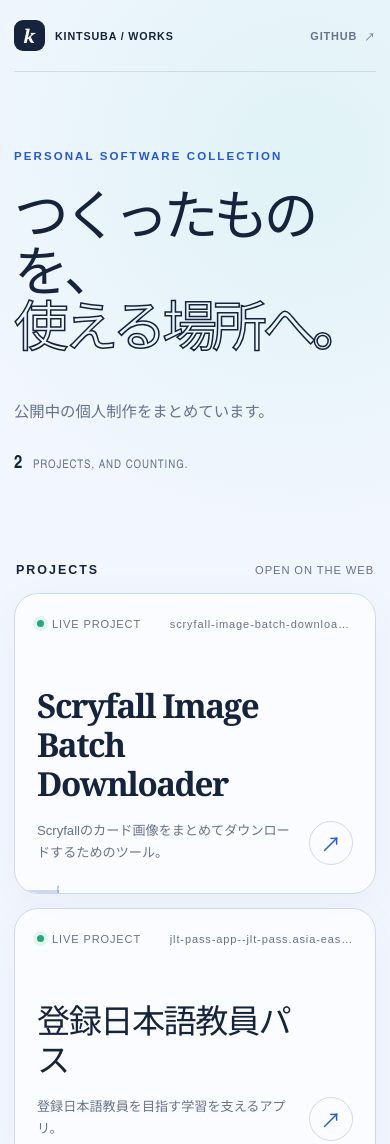
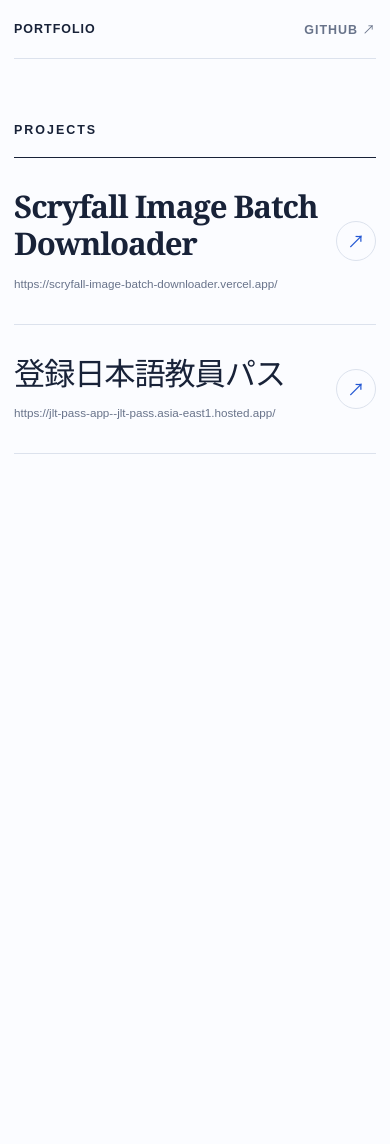
Before and after one commit to kintsuba/kintsuba-portfolio, a website built with Vite: page index.html in a window 390 px wide. Shown: the top 1144 px of the page. After the commit the page ends 844 px from the top, so only its background shows below. Built offline with nearby package versions, Linux system fonts and the light colour scheme.

Commit message:
Simplify portfolio layout

```diff
--- a/index.html
+++ b/index.html
@@ -3,19 +3,13 @@
   <head>
     <meta charset="UTF-8" />
     <meta name="viewport" content="width=device-width, initial-scale=1.0" />
-    <meta
-      name="description"
-      content="kintsubaが公開している個人制作のポートフォリオ。"
-    />
-    <meta name="theme-color" content="#f2f6ff" />
-    <meta property="og:title" content="kintsuba / works" />
-    <meta
-      property="og:description"
-      content="つくったものを、使える場所へ。公開中の個人制作をまとめています。"
-    />
+    <meta name="description" content="公開中の制作物をまとめたポートフォリオ。" />
+    <meta name="theme-color" content="#fbfcff" />
+    <meta property="og:title" content="Portfolio" />
+    <meta property="og:description" content="公開中の制作物をまとめたポートフォリオ。" />
     <meta property="og:type" content="website" />
     <link rel="icon" href="./favicon.svg" type="image/svg+xml" />
-    <title>kintsuba / works</title>
+    <title>Portfolio</title>
   </head>
   <body>
     <div id="app"></div>
--- a/src/content/projects/jlt-pass.md
+++ b/src/content/projects/jlt-pass.md
@@ -3,5 +3,3 @@ title: 登録日本語教員パス
 url: https://jlt-pass-app--jlt-pass.asia-east1.hosted.app/
 order: 2
 ---
-
-登録日本語教員を目指す学習を支えるアプリ。
--- a/src/content/projects/scryfall-image-batch-downloader.md
+++ b/src/content/projects/scryfall-image-batch-downloader.md
@@ -3,5 +3,3 @@ title: Scryfall Image Batch Downloader
 url: https://scryfall-image-batch-downloader.vercel.app/
 order: 1
 ---
-
-Scryfallのカード画像をまとめてダウンロードするためのツール。
--- a/src/main.js
+++ b/src/main.js
@@ -36,10 +36,7 @@ function parseFrontmatter(source, filename) {
     throw new Error(`${filename}: title、url、order は必須です。`);
   }
 
-  return {
-    ...data,
-    description: match[2].trim().replace(/\s+/g, ' '),
-  };
+  return data;
 }
 
 function escapeHtml(value) {
@@ -51,12 +48,9 @@ function escapeHtml(value) {
     .replaceAll("'", '&#039;');
 }
 
-function projectCard(project, index) {
-  const hostname = new URL(project.url).hostname;
-  const delay = `${140 + index * 90}ms`;
-
+function projectItem(project) {
   return `
-    <article class="project-card reveal" style="--delay: ${delay}">
+    <li class="project-item">
       <a
         class="project-link"
         href="${escapeHtml(project.url)}"
@@ -64,20 +58,13 @@ function projectCard(project, index) {
         rel="noreferrer"
         aria-label="${escapeHtml(project.title)}を開く（新しいタブ）"
       >
-        <span class="project-meta">
-          <span class="status"><span class="status-dot"></span>Live project</span>
-          <span class="domain">${escapeHtml(hostname)}</span>
+        <span class="project-copy">
+          <span class="project-title">${escapeHtml(project.title)}</span>
+          <span class="project-url">${escapeHtml(project.url)}</span>
         </span>
-        <span class="project-main">
-          <span>
-            <span class="project-title">${escapeHtml(project.title)}</span>
-            <span class="project-description">${escapeHtml(project.description)}</span>
-          </span>
-          <span class="arrow" aria-hidden="true">↗</span>
-        </span>
-        <span class="route" aria-hidden="true"><span class="route-dot"></span></span>
+        <span class="arrow" aria-hidden="true">↗</span>
       </a>
-    </article>
+    </li>
   `;
 }
 
@@ -87,43 +74,20 @@ const projects = Object.entries(projectFiles)
 
 document.querySelector('#app').innerHTML = `
   <div class="page-shell">
-    <header class="site-header reveal" style="--delay: 20ms">
-      <a class="wordmark" href="./" aria-label="kintsuba works トップ">
-        <span class="wordmark-mark" aria-hidden="true">k</span>
-        <span>kintsuba / works</span>
-      </a>
+    <header class="site-header">
+      <a class="site-title" href="./">Portfolio</a>
       <a class="github-link" href="https://github.com/kintsuba" target="_blank" rel="noreferrer">
         GitHub <span aria-hidden="true">↗</span>
       </a>
     </header>
 
     <main>
-      <section class="hero" aria-labelledby="page-title">
-        <p class="eyebrow reveal" style="--delay: 60ms">Personal software collection</p>
-        <h1 id="page-title" class="reveal" style="--delay: 90ms">
-          つくったものを、<br />
-          <span>使える場所へ。</span>
-        </h1>
-        <div class="hero-foot reveal" style="--delay: 120ms">
-          <p>公開中の個人制作をまとめています。</p>
-          <p class="project-count"><strong>${projects.length}</strong> projects, and counting.</p>
-        </div>
-      </section>
-
       <section class="projects" aria-labelledby="projects-title">
-        <div class="section-heading reveal" style="--delay: 140ms">
-          <h2 id="projects-title">Projects</h2>
-          <span>Open on the web</span>
-        </div>
-        <div class="project-list">
-          ${projects.map(projectCard).join('')}
-        </div>
+        <h1 id="projects-title">Projects</h1>
+        <ul class="project-list">
+          ${projects.map(projectItem).join('')}
+        </ul>
       </section>
     </main>
-
-    <footer class="site-footer reveal" style="--delay: 320ms">
-      <span>© ${new Date().getFullYear()} kintsuba</span>
-      <span>Built for the open web.</span>
-    </footer>
   </div>
 `;
--- a/src/style.css
+++ b/src/style.css
@@ -1,33 +1,25 @@
 :root {
-  color: #15233c;
-  background: #f2f6ff;
+  color: #182238;
+  background: #fbfcff;
   font-family: "BIZ UDPGothic", "Yu Gothic UI", "Hiragino Kaku Gothic ProN", sans-serif;
   font-synthesis: none;
   text-rendering: optimizeLegibility;
-  --ink: #15233c;
-  --muted: #65728a;
-  --paper: #f2f6ff;
-  --white: #ffffff;
-  --line: #cfd9eb;
-  --blue: #2857d6;
-  --mint: #9ce6d5;
+  --ink: #182238;
+  --muted: #68738a;
+  --paper: #fbfcff;
+  --line: #dce2ed;
+  --blue: #2458d3;
 }
 
 * {
   box-sizing: border-box;
 }
 
-html {
-  scroll-behavior: smooth;
-}
-
 body {
   min-width: 320px;
   min-height: 100vh;
   margin: 0;
-  background:
-    radial-gradient(circle at 77% 12%, rgb(156 230 213 / 22%), transparent 24rem),
-    var(--paper);
+  background: var(--paper);
 }
 
 a {
@@ -35,8 +27,7 @@ a {
 }
 
 .page-shell {
-  width: min(1180px, calc(100% - 48px));
-  min-height: 100vh;
+  width: min(960px, calc(100% - 48px));
   margin: 0 auto;
 }
 
@@ -44,15 +35,12 @@ a {
   display: flex;
   align-items: center;
   justify-content: space-between;
-  padding: 28px 0;
+  padding: 26px 0;
   border-bottom: 1px solid var(--line);
 }
 
-.wordmark,
+.site-title,
 .github-link {
-  display: inline-flex;
-  align-items: center;
-  gap: 10px;
   font-size: 0.78rem;
   font-weight: 700;
   letter-spacing: 0.08em;
@@ -60,22 +48,7 @@ a {
   text-transform: uppercase;
 }
 
-.wordmark-mark {
-  display: grid;
-  width: 31px;
-  height: 31px;
-  place-items: center;
-  border-radius: 9px;
-  color: var(--white);
-  background: var(--ink);
-  font-family: Georgia, "Times New Roman", serif;
-  font-size: 1.18rem;
-  font-style: italic;
-  text-transform: lowercase;
-}
-
 .github-link {
-  gap: 7px;
   color: var(--muted);
   transition: color 180ms ease;
 }
@@ -84,358 +57,151 @@ a {
   color: var(--blue);
 }
 
-.hero {
-  padding: clamp(84px, 13vw, 168px) 0 clamp(74px, 10vw, 126px);
-}
-
-.eyebrow {
-  margin: 0 0 25px;
-  color: var(--blue);
-  font-size: 0.72rem;
-  font-weight: 700;
-  letter-spacing: 0.18em;
-  text-transform: uppercase;
+.projects {
+  padding: clamp(78px, 12vw, 132px) 0 96px;
 }
 
 h1 {
-  max-width: 940px;
-  margin: 0;
-  font-family: "Yu Mincho", "Hiragino Mincho ProN", Georgia, serif;
-  font-size: clamp(3.2rem, 8.7vw, 7.8rem);
-  font-weight: 600;
-  letter-spacing: -0.07em;
-  line-height: 1.02;
-}
-
-h1 span {
-  color: transparent;
-  -webkit-text-stroke: 1.5px var(--ink);
-}
-
-.hero-foot {
-  display: flex;
-  align-items: flex-end;
-  justify-content: space-between;
-  gap: 40px;
-  margin-top: clamp(44px, 7vw, 84px);
-  padding-left: clamp(0px, 17vw, 210px);
-}
-
-.hero-foot p {
-  max-width: 34rem;
-  margin: 0;
-  color: var(--muted);
-  font-size: 0.96rem;
-  line-height: 1.8;
-}
-
-.hero-foot .project-count {
-  white-space: nowrap;
-  font-family: "Arial Narrow", "Yu Gothic UI", sans-serif;
-  font-size: 0.74rem;
-  letter-spacing: 0.08em;
-  text-transform: uppercase;
-}
-
-.project-count strong {
-  margin-right: 6px;
-  color: var(--ink);
-  font-size: 1.15rem;
-}
-
-.projects {
-  padding-bottom: 112px;
-}
-
-.section-heading {
-  display: flex;
-  align-items: baseline;
-  justify-content: space-between;
-  padding: 0 2px 16px;
-}
-
-.section-heading h2 {
-  margin: 0;
+  margin: 0 0 28px;
   font-size: 0.78rem;
   letter-spacing: 0.16em;
   text-transform: uppercase;
 }
 
-.section-heading span {
-  color: var(--muted);
-  font-size: 0.7rem;
-  letter-spacing: 0.08em;
-  text-transform: uppercase;
+.project-list {
+  margin: 0;
+  padding: 0;
+  border-top: 1px solid var(--ink);
+  list-style: none;
 }
 
-.project-list {
-  display: grid;
-  gap: 14px;
+.project-item {
+  position: relative;
+  border-bottom: 1px solid var(--line);
 }
 
-.project-card {
-  position: relative;
-  min-width: 0;
-  overflow: hidden;
-  border: 1px solid var(--line);
-  border-radius: 24px;
-  background: rgb(255 255 255 / 68%);
-  box-shadow: 0 12px 50px rgb(28 49 86 / 4%);
+.project-item::after {
+  position: absolute;
+  right: 0;
+  bottom: -1px;
+  left: 0;
+  height: 2px;
+  background: var(--blue);
+  content: "";
+  pointer-events: none;
+  transform: scaleX(0);
+  transform-origin: left;
+  transition: transform 300ms cubic-bezier(0.22, 1, 0.36, 1);
+}
+
+.project-item:hover::after,
+.project-item:focus-within::after {
+  transform: scaleX(1);
 }
 
 .project-link {
-  display: block;
-  min-width: 0;
-  padding: clamp(24px, 4vw, 48px);
+  display: flex;
+  align-items: center;
+  justify-content: space-between;
+  gap: 32px;
+  padding: clamp(28px, 5vw, 48px) 2px;
   text-decoration: none;
 }
 
-.project-meta,
-.project-main {
-  display: flex;
-  justify-content: space-between;
-  gap: 28px;
-}
-
-.project-meta {
-  align-items: center;
-  margin-bottom: clamp(48px, 7vw, 88px);
-  color: var(--muted);
-  font-size: 0.69rem;
-  letter-spacing: 0.08em;
-  text-transform: uppercase;
-}
-
-.status {
-  display: inline-flex;
-  align-items: center;
-  gap: 8px;
-}
-
-.status-dot {
-  width: 7px;
-  height: 7px;
-  border-radius: 999px;
-  background: #25a979;
-  box-shadow: 0 0 0 4px rgb(37 169 121 / 10%);
-}
-
-.domain {
-  overflow: hidden;
-  max-width: 50%;
-  text-overflow: ellipsis;
-  white-space: nowrap;
-  text-transform: lowercase;
-}
-
-.project-main {
-  align-items: flex-end;
-}
-
-.project-main > span:first-child {
+.project-copy {
   min-width: 0;
 }
 
 .project-title,
-.project-description {
+.project-url {
   display: block;
 }
 
 .project-title {
-  max-width: 880px;
   font-family: "Yu Mincho", "Hiragino Mincho ProN", Georgia, serif;
-  font-size: clamp(1.75rem, 4.1vw, 3.65rem);
+  font-size: clamp(1.65rem, 4vw, 2.9rem);
   font-weight: 600;
-  letter-spacing: -0.045em;
-  line-height: 1.18;
+  letter-spacing: -0.035em;
+  line-height: 1.2;
   overflow-wrap: anywhere;
 }
 
-.project-description {
-  margin-top: 17px;
+.project-url {
+  margin-top: 12px;
   color: var(--muted);
-  font-size: 0.88rem;
-  line-height: 1.7;
+  font-size: 0.73rem;
+  line-height: 1.6;
+  overflow-wrap: anywhere;
 }
 
 .arrow {
   display: grid;
   flex: 0 0 auto;
-  width: 54px;
-  height: 54px;
+  width: 46px;
+  height: 46px;
   place-items: center;
   border: 1px solid var(--line);
   border-radius: 50%;
   color: var(--blue);
-  font-size: 1.3rem;
+  font-size: 1.1rem;
   transition:
-    color 220ms ease,
-    background 220ms ease,
-    border-color 220ms ease,
-    transform 220ms ease;
+    color 180ms ease,
+    background 180ms ease,
+    border-color 180ms ease,
+    transform 180ms ease;
 }
 
-.route {
-  position: absolute;
-  right: 0;
-  bottom: 0;
-  left: 0;
-  height: 3px;
-  background: var(--line);
-  transform: scaleX(0.12);
-  transform-origin: left;
-  transition: transform 420ms cubic-bezier(0.22, 1, 0.36, 1);
-}
-
-.route-dot {
-  position: absolute;
-  top: 50%;
-  right: -5px;
-  width: 11px;
-  height: 11px;
-  border: 3px solid var(--white);
-  border-radius: 50%;
+.project-link:hover .arrow,
+.project-link:focus-visible .arrow {
+  border-color: var(--blue);
+  color: #ffffff;
   background: var(--blue);
-  box-shadow: 0 0 0 1px var(--blue);
-  transform: translateY(-50%);
-}
-
-.project-card:hover .route,
-.project-card:focus-within .route {
-  background: var(--blue);
-  transform: scaleX(1);
-}
-
-.project-card:hover .arrow,
-.project-card:focus-within .arrow {
-  border-color: var(--blue);
-  color: var(--white);
-  background: var(--blue);
-  transform: translate(3px, -3px);
+  transform: translate(2px, -2px);
 }
 
 .project-link:focus-visible,
 .github-link:focus-visible,
-.wordmark:focus-visible {
-  outline: 3px solid var(--mint);
+.site-title:focus-visible {
+  outline: 3px solid rgb(36 88 211 / 22%);
   outline-offset: 5px;
 }
 
-.site-footer {
-  display: flex;
-  justify-content: space-between;
-  padding: 28px 0 34px;
-  border-top: 1px solid var(--line);
-  color: var(--muted);
-  font-size: 0.7rem;
-  letter-spacing: 0.08em;
-  text-transform: uppercase;
-}
-
-.reveal {
-  animation: reveal 680ms both cubic-bezier(0.22, 1, 0.36, 1);
-  animation-delay: var(--delay, 0ms);
-}
-
-@keyframes reveal {
-  from {
-    opacity: 0;
-    transform: translateY(16px);
-  }
-  to {
-    opacity: 1;
-    transform: translateY(0);
-  }
-}
-
-@media (max-width: 700px) {
+@media (max-width: 600px) {
   .page-shell {
-    width: min(100% - 28px, 1180px);
+    width: calc(100% - 28px);
   }
 
   .site-header {
     padding: 20px 0;
   }
 
-  .wordmark {
-    font-size: 0.67rem;
-  }
-
-  .github-link {
-    font-size: 0.68rem;
-  }
-
-  .hero {
-    padding: 78px 0 82px;
+  .projects {
+    padding: 64px 0;
   }
 
   h1 {
-    font-size: clamp(2.9rem, 14vw, 5rem);
-    letter-spacing: -0.085em;
-  }
-
-  .hero-foot {
-    display: block;
-    margin-top: 44px;
-    padding-left: 0;
-  }
-
-  .hero-foot .project-count {
-    margin-top: 22px;
-  }
-
-  .projects {
-    padding-bottom: 78px;
+    margin-bottom: 20px;
   }
 
   .project-link {
-    padding: 24px 22px 28px;
-  }
-
-  .project-meta {
-    margin-bottom: 56px;
-  }
-
-  .domain {
-    max-width: 58%;
-  }
-
-  .project-main {
     gap: 18px;
+    padding: 30px 0;
   }
 
   .project-title {
-    font-size: clamp(1.7rem, 8.5vw, 2.7rem);
-  }
-
-  .project-description {
-    font-size: 0.82rem;
+    font-size: clamp(1.55rem, 8vw, 2.2rem);
   }
 
   .arrow {
-    width: 44px;
-    height: 44px;
-  }
-
-  .site-footer {
-    gap: 24px;
+    width: 40px;
+    height: 40px;
   }
 }
 
 @media (prefers-reduced-motion: reduce) {
-  html {
-    scroll-behavior: auto;
-  }
-
-  .reveal {
-    animation: none;
-  }
-
   *,
   *::before,
   *::after {
-    animation-duration: 0.01ms !important;
-    animation-iteration-count: 1 !important;
     transition-duration: 0.01ms !important;
   }
 }
```
Also changed, not shown: README.md, public/favicon.svg.
